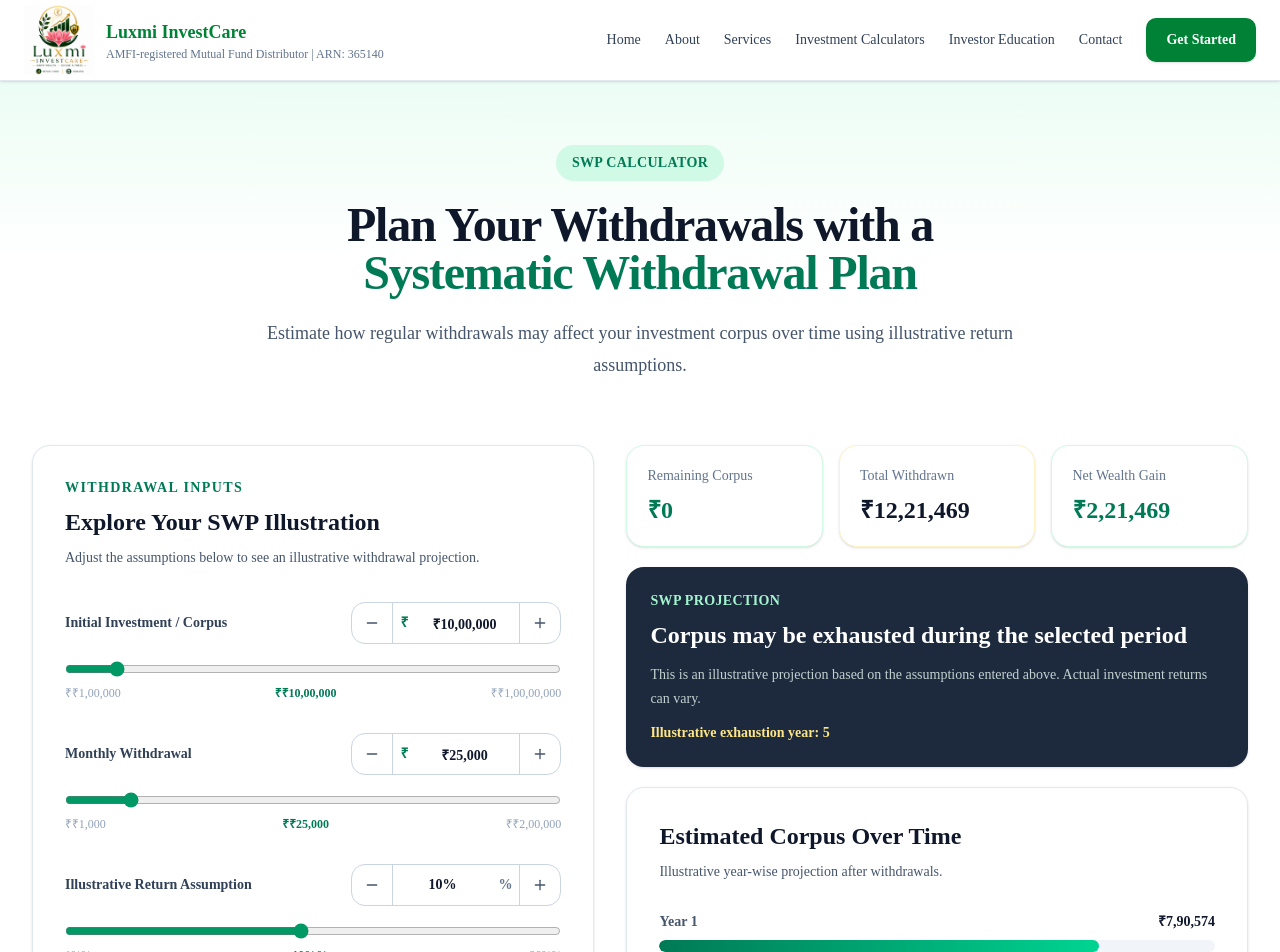
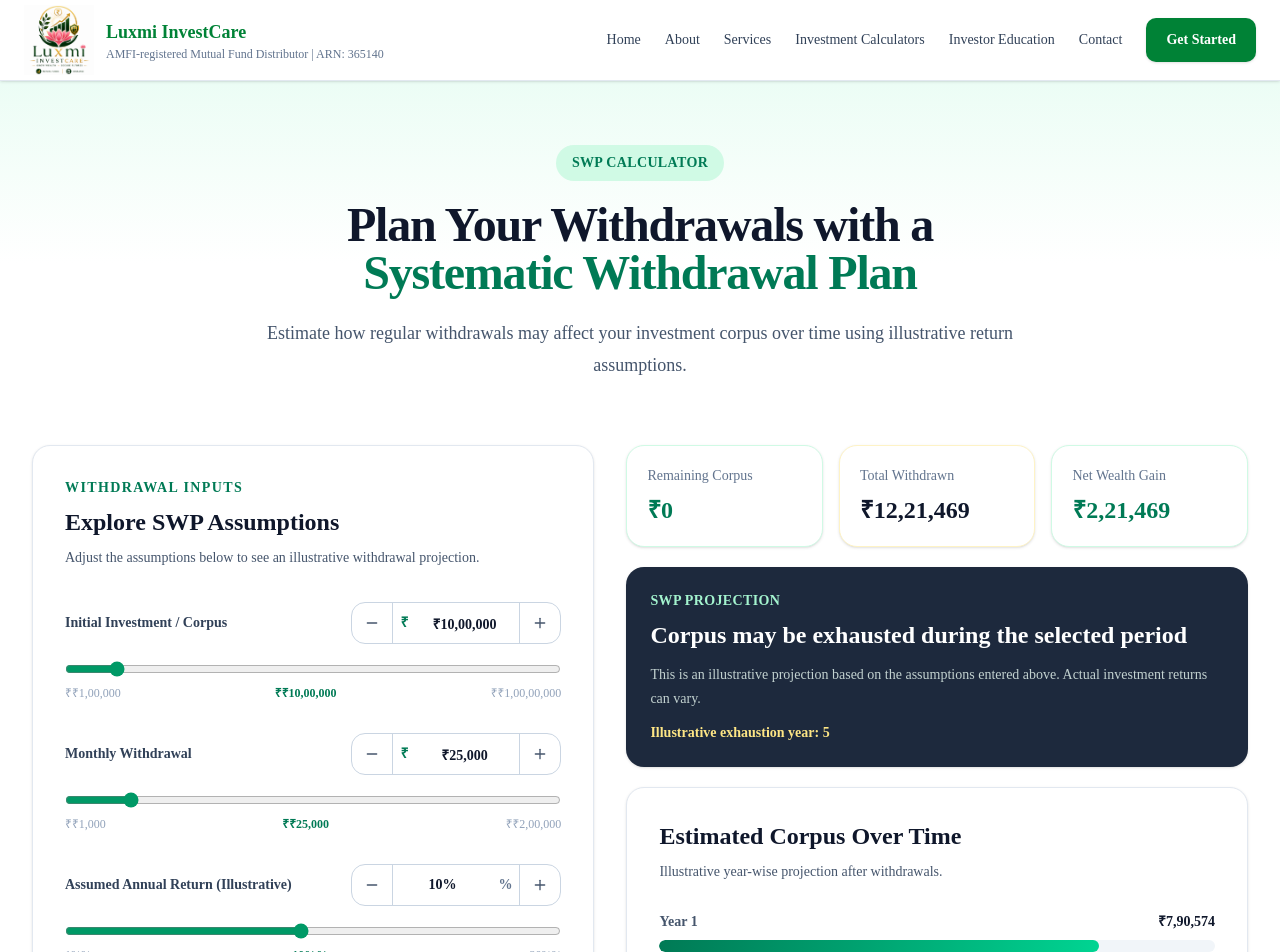
Before and after one commit to shivpawan007/LuxmiInvestCare, a Next.js app: page /calculators/swp in a window 1280 px wide. Shown: the top 952 px of the page. Built offline with nearby package versions, Linux system fonts and the light colour scheme.

Commit message:
Finalize neutral SWP calculator wording

```diff
--- a/components/calculators/SWPCalculator.tsx
+++ b/components/calculators/SWPCalculator.tsx
@@ -111,7 +111,7 @@ export default function SWPCalculator() {
 
                 <h2 className="mt-2 text-2xl font-bold text-slate-900">
 
-                  Explore Your SWP Illustration                </h2>
+                  Explore SWP Assumptions                </h2>
 
                 <p className="mt-2 text-sm leading-6 text-slate-600">
                   Adjust the assumptions below to see an
@@ -163,7 +163,7 @@ export default function SWPCalculator() {
               <div className="mb-8">
                 <CalculatorInput
 
-                  label="Illustrative Return Assumption"                  value={annualReturn}
+                  label="Assumed Annual Return (Illustrative)"                  value={annualReturn}
                   min={1}
                   max={20}
                   step={0.5}
```
